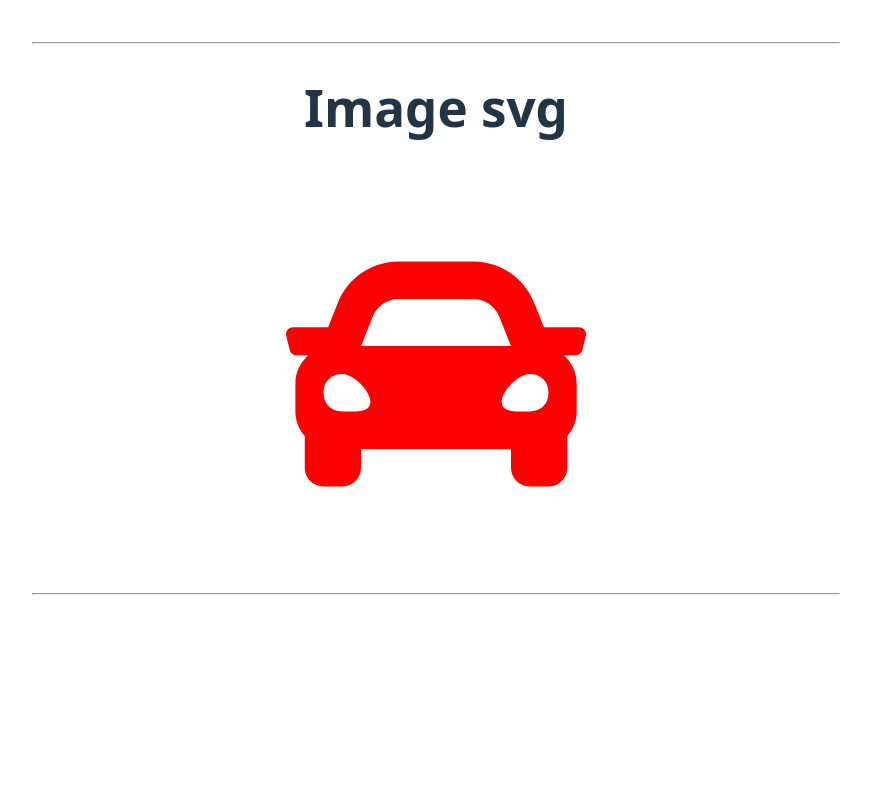
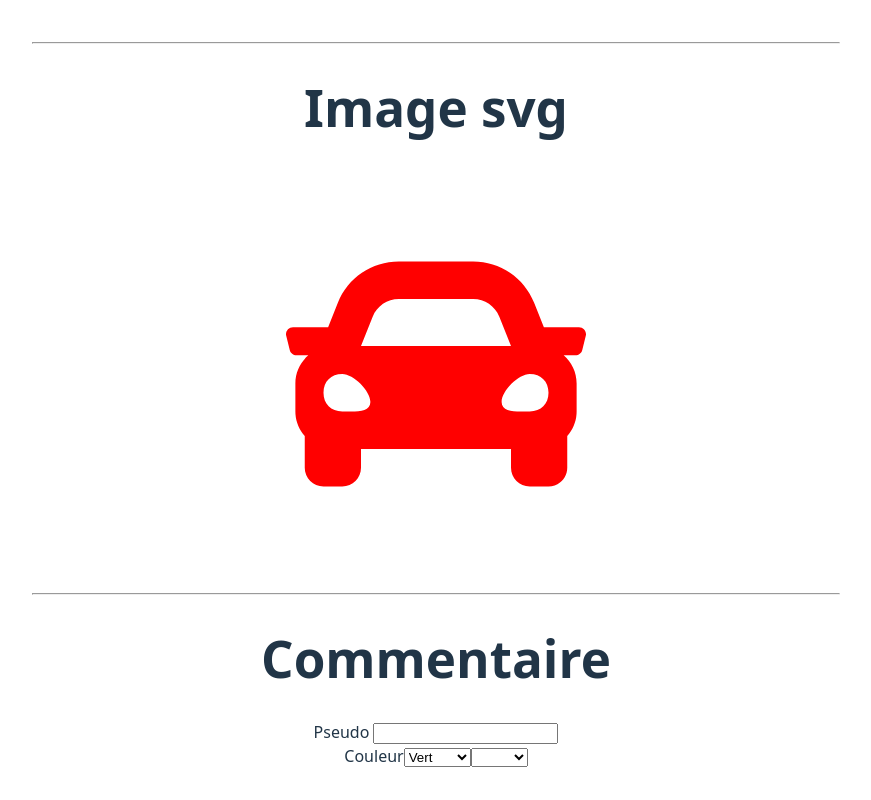
Before and after one commit to Julen37/coursREACT, a React (Vite) app in the folder my-app/: page / in a window 1280 px wide. Shown: the part 2126-2926 px from the top of the page, without its empty margins (204-1075 px from the left). Before the commit the page ends 2761 px from the top, so only its background shows below. Built offline with nearby package versions, Linux system fonts and the light colour scheme.

Commit message:
formulaire input / select

```diff
--- a/my-app/src/App.jsx
+++ b/my-app/src/App.jsx
@@ -4,7 +4,7 @@ import './App.css';
 import Mycars from './components/MyCars';
 import Maman from './components/Maman';
 import MamanBis from './components/MamanBis';
-import Carz from './components/Carz';
+import Form from './components/Form';
 
 class App extends Component {
 
@@ -18,7 +18,7 @@ class App extends Component {
         <Mycars title={this.state.titre} />
         <Maman/>
         <MamanBis/>
-        <Carz color="red" height="400"/>
+        <Form/>
       </div>
     )
   }
--- /dev/null
+++ b/my-app/src/components/Form.jsx
@@ -0,0 +1,51 @@
+import { Component } from "react";
+import Carz from "./Carz";
+
+class Form extends Component {
+
+    state = {
+        username: '',
+        color: '',
+        colors: ["", "red", "blue", "green", "black", "pink"]
+    }
+
+    handleUsername = e => {
+        this.setState(
+            {username: e.target.value}
+        )
+    }
+
+    render() {
+        return(
+            <div>
+                <Carz color="red" height="400"/>
+                <h1>Commentaire</h1>
+                <form>
+                    <div>
+                        <label>Pseudo </label>
+                        <input type="text" value={this.state.username} onChange={this.handleUsername}/>
+                    </div>
+
+                    <div>
+                        <label>Couleur</label>
+                        <select name="" id="">
+                            <option value="vert">Vert</option>
+                            <option value="rouge">Rouge</option>
+                            <option value="orange">Orange</option>
+                        </select>
+                        <select name="" id="">
+                            {
+                                this.state.colors.map((color) =>
+                                {
+                                    return <option value={color}>{color}</option>
+                                })
+                            }
+                        </select>
+                    </div>
+                </form>
+            </div>
+        )
+    }
+}
+
+export default Form;
```
